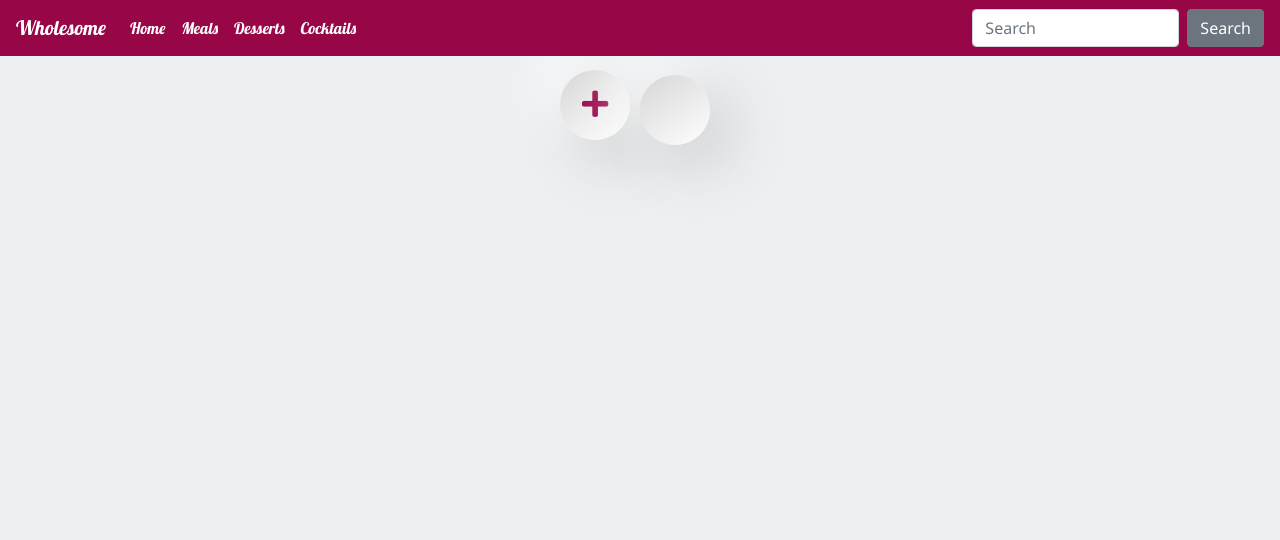
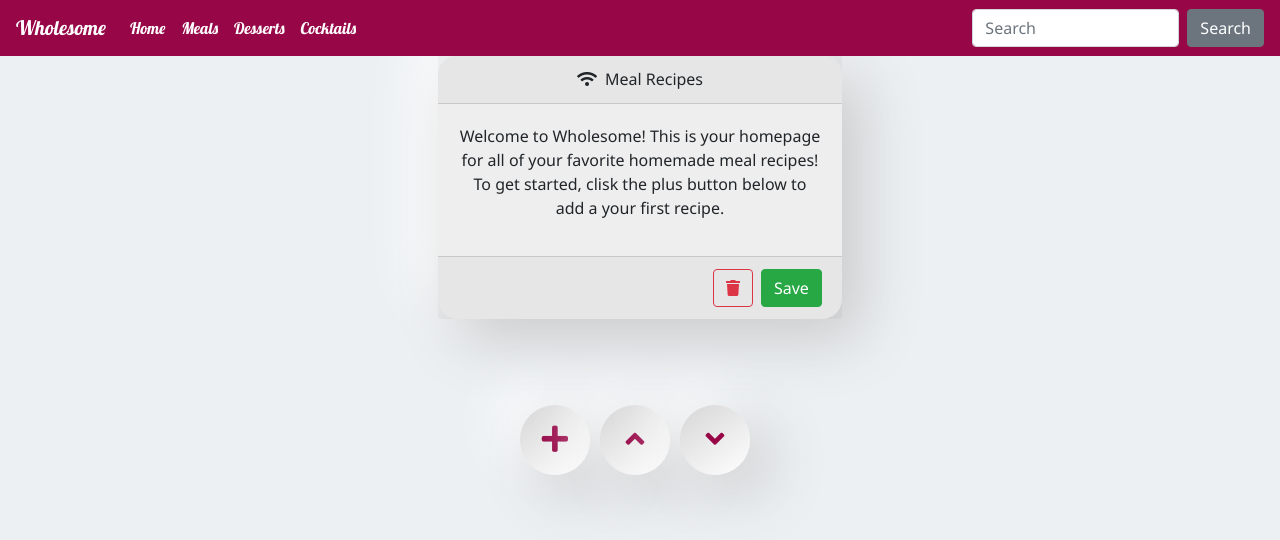
Before and after one commit to bcoop247/Wholesome, a React (Create React App) app: page /meals in a window 1280 px wide. Shown: the top 540 px of the page. Built offline with nearby package versions, Linux system fonts and the light colour scheme; a web font is replaced by a local one.

Commit message:
Made New Meal Recipe Form

```diff
--- a/src/Home.js
+++ b/src/Home.js
@@ -1,3 +1,4 @@
+import NavBar from './NavBar';
 import FoodImage from './assets/foodImage.png';
 import DessertsImage from './assets/desserts.jpeg';
 import CocktailsImage from './assets/cocktails_image.jpeg';
@@ -7,25 +8,7 @@ const Home = () => {
 
   return(
     <>
-
-    <nav className="navbar fixed-top navbar-expand-lg custom-nav-bar">
-
-    <a className="navbar-brand" href="#" data-abc="true">Wholesome</a>
-        <button class="navbar-toggler" type="button" data-toggle="collapse" data-target="#navbarColor02" aria-controls="navbarColor02" aria-expanded="false" aria-label="Toggle navigation"> <span class="navbar-toggler-icon"></span>
-        </button>
-    <div className="collapse navbar-collapse" id="navbarColor02">
-        <ul className="navbar-nav mr-auto">
-            <li className="nav-item active"> <a class="nav-link" href="#" data-abc="true">Home <span class="sr-only">(current)</span></a> </li>
-            <li className="nav-item"> <a class="nav-link" href="#" data-abc="true">Meals</a> </li>
-            <li className="nav-item"> <a class="nav-link" href="#" data-abc="true">Desserts</a> </li>
-            <li className="nav-item"> <a class="nav-link" href="#" data-abc="true">Cocktails</a> </li>
-        </ul>
-        <form onsubmit="event.preventDefault()" class="form-inline my-2 my-lg-0"> <input class="form-control mr-sm-2" type="text" placeholder="Search" /> <button class="btn btn-secondary my-2 my-sm-0" type="submit">Search</button> </form>
-    </div>
-
-    </nav>
-
-
+    <NavBar />
 <div class="container d-flex justify-content-center">
 
                  <div class="row">
--- a/src/Meals.js
+++ b/src/Meals.js
@@ -1,40 +1,60 @@
+import NavBar from "./NavBar";
+import { useState } from "react";
+import NewFoodRecipeForm from "./NewFoodRecipeForm";
+
 const Meals = () => {
+const [isUserNew, setIsUserNew] = useState(true);
+const [newRecipe, addNewRecipe] = useState(false);
 
+const handleAddNewRecipeButton = () => {
+  addNewRecipe(true);
+}
+const handleCloseNewRecipe = () => {
+  addNewRecipe(false);
+}
   return(
     <>
-    <nav className="navbar fixed-top navbar-expand-lg custom-nav-bar">
-      <a className="navbar-brand" href="#" data-abc="true">Wholesome</a>
-        <button class="navbar-toggler" type="button" data-toggle="collapse" data-target="#navbarColor02" aria-controls="navbarColor02" aria-expanded="false" aria-label="Toggle navigation"> <span class="navbar-toggler-icon"></span> </button>
-    <div className="collapse navbar-collapse" id="navbarColor02">
-        <ul className="navbar-nav mr-auto">
-            <li className="nav-item active"> <a class="nav-link" href="#" data-abc="true">Home <span class="sr-only">(current)</span></a> </li>
-            <li className="nav-item"> <a class="nav-link" href="#" data-abc="true">Meals</a> </li>
-            <li className="nav-item"> <a class="nav-link" href="#" data-abc="true">Desserts</a> </li>
-            <li className="nav-item"> <a class="nav-link" href="#" data-abc="true">Cocktails</a> </li>
-        </ul>
-        <form onsubmit="event.preventDefault()" class="form-inline my-2 my-lg-0"> <input class="form-control mr-sm-2" type="text" placeholder="Search" /> <button class="btn btn-secondary my-2 my-sm-0" type="submit">Search</button> </form>
+    <NavBar />
+
+
+    <div class="row d-flex justify-content-center mt-100">
+      {isUserNew ? (
+      <div class="col-md-4">
+
+         <div class="main-card mb-3 card" id="custom-message">
+            <div class="card-header">
+                <i class="fa fa-wifi mr-2 mb-1"> </i>
+                  Meal Recipes
+            </div>
+              <div class="card-body">
+                <div class="tab-content">
+                  <div class="tab-pane show active" id="tab-eg3-0" role="tabpanel">
+                    <p>Welcome to Wholesome! This is your homepage for all of your favorite homemade meal recipes! To get started, clisk the plus button below to add a your first recipe.</p></div>
+                </div>
+              </div>
+                                        <div class="d-block text-right card-footer">
+                                            <button class="mr-2 btn-icon btn-icon-only btn btn-outline-danger"><i class="fa fa-trash"> </i></button>
+                                            <button class="btn-wide btn btn-success">Save</button>
+                                        </div>
+            </div>
+
+      </div>
+) : <p>Hello</p>}
     </div>
-    </nav>
 
     <div class="social-buttons">
-    <button class="neo-button"><i class="fas fa-plus fa-2x"></i> </button>
-    <button class="neo-button"><i class="fa-solid fa-plus"></i> </button>
+    <button className="neo-button" onClick={handleAddNewRecipeButton}><i className="fas fa-plus fa-2x"></i> </button>
+    <button className="neo-button"><i className="fas fa-angle-up fa-2x"></i> </button>
+    <button className="neo-button"><i className="fas fa-angle-down fa-2x"></i> </button>
+
 
     </div>
-    {/* <div class="card mb-3" style={{maxWidth: '540px'}}>
-  <div class="row g-0">
-    <div class="col-md-4">
-      <img src="..." class="img-fluid rounded-start" alt="..." />
-    </div>
-    <div class="col-md-8">
-      <div class="card-body">
-        <h5 class="card-title">Card title</h5>
-        <p class="card-text">This is a wider card with supporting text below as a natural lead-in to additional content. This content is a little bit longer.</p>
-        <p class="card-text"><small class="text-body-secondary">Last updated 3 mins ago</small></p>
-      </div>
-    </div>
-  </div>
-</div> */}
+
+
+{ newRecipe &&
+    <NewFoodRecipeForm />
+
+}
     </>
   )
 }
--- /dev/null
+++ b/src/NewFoodRecipeForm.js
@@ -0,0 +1,34 @@
+const NewFoodRecipeForm = () => {
+
+  return (
+    <>
+    <div class="form4 top">
+            <div class="container">
+                <div class="row">
+                    <div class="col-md-7 col-md-offset-2">
+                        <div class="form-bg">
+                            <form class="form">
+                                <div class="form-group">
+                                    <label class="sr-only">Name</label>
+                                    <input type="text" class="form-control" required="" id="nameNine" placeholder="Name of Recipe" />
+                                </div>
+                                <div class="form-group">
+                                    <label class="sr-only">Email</label>
+                                    <input type="email" class="form-control" required="" id="emailNine" placeholder="Prep Time" />
+                                </div>
+                                <div class="form-group">
+                                    <label class="sr-only">Name</label>
+                                    <textarea class="form-control" required="" rows="7" id="messageNine" placeholder="Write the Recipe"></textarea>
+                                </div>
+                                <button type="submit" class="btn text-center btn-blue">Done</button>
+                            </form>
+                        </div>
+                    </div>
+                </div>
+            </div>
+        </div>
+        </>
+  )
+}
+
+export default NewFoodRecipeForm;
--- a/src/index.css
+++ b/src/index.css
@@ -156,5 +156,7 @@ body{
 .custom-nav-bar a {
     font-family: 'Lobster';
     color: white;
-
 }
+#custom-message{
+    margin-top: 55px;
+}
```
